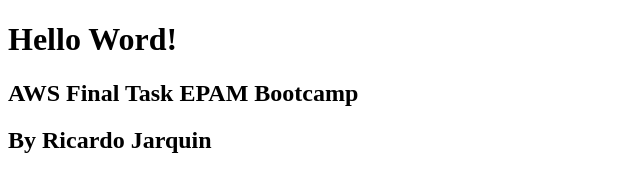
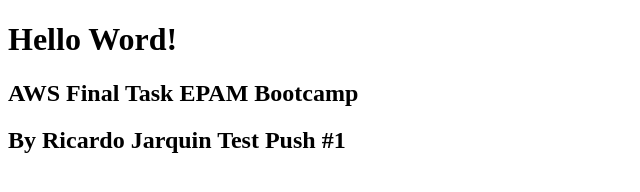
Before and after one commit to RicardoJarquin/aws-bootcamp-final-task, a plain HTML site: page index.html in a window 1280 px wide. Shown: the whole page, without its empty margins (0-640 px from the left). Drawn offline with Linux system fonts and the light colour scheme.

Commit message:
Test 1 for GH actions

```diff
--- a/index.html
+++ b/index.html
@@ -8,6 +8,6 @@
 <body>
     <h1>Hello Word!</h1>
     <h2>AWS Final Task EPAM Bootcamp</h2>
-    <h2>By Ricardo Jarquin</h2>
+    <h2>By Ricardo Jarquin Test Push #1</h2>
 </body>
 </html>
```
